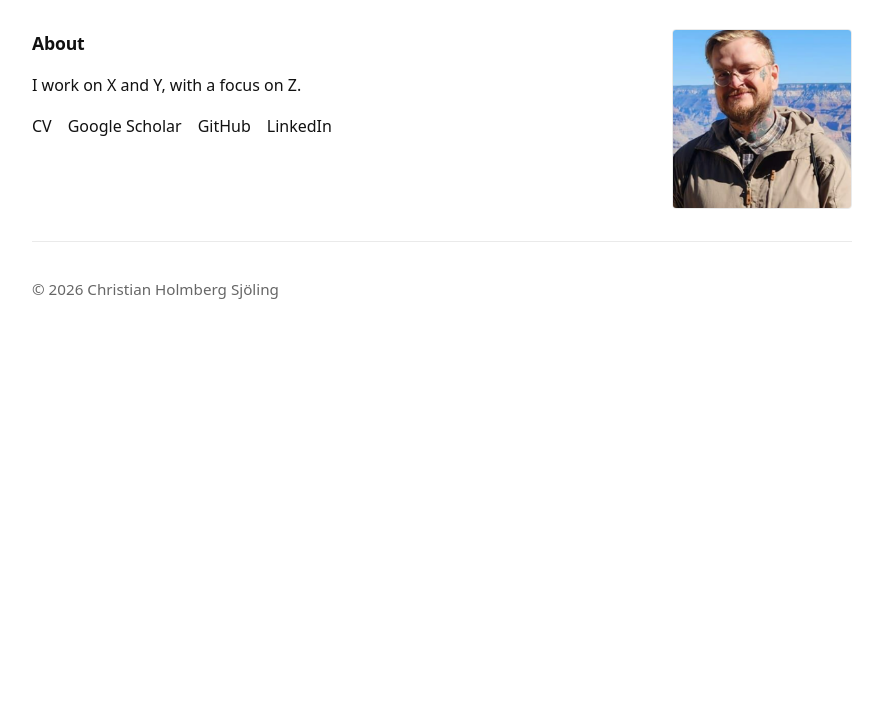
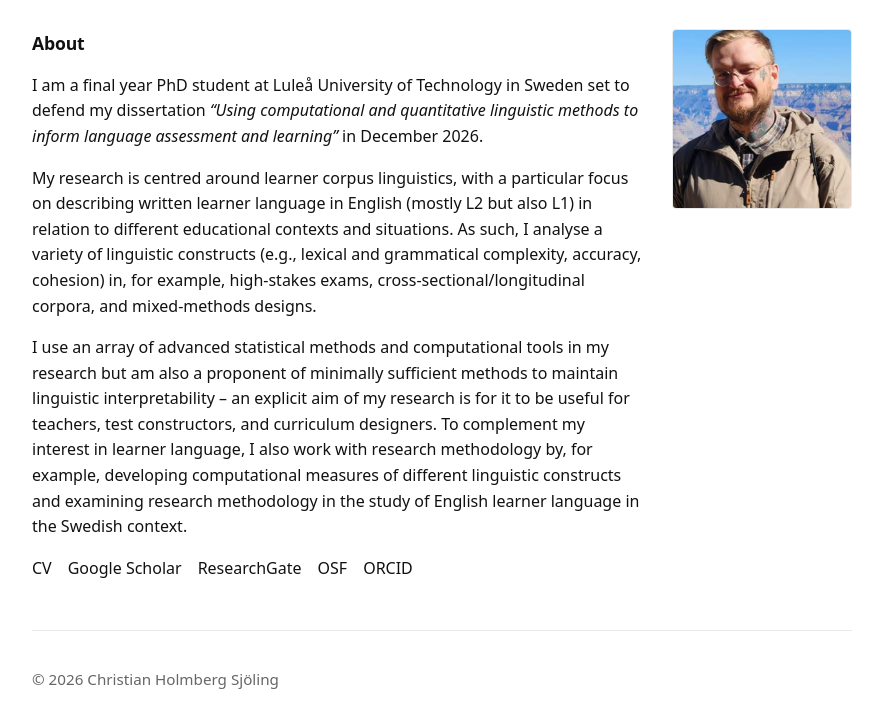
Before and after one commit to christianholmbergsjoling/christianholmbergsjoling.github.io, a plain HTML site: page index.html in a window 1280 px wide. Shown: the part 186-914 px from the top of the page, without its empty margins (198-1081 px from the left). Before the commit the page ends 800 px from the top, so only its background shows below. Drawn offline with Linux system fonts and the light colour scheme.

Commit message:
Update index.html

```diff
--- a/index.html
+++ b/index.html
@@ -25,15 +25,44 @@
       <div class="about-grid">
         <div>
           <h2>About</h2>
+
           <p>
-            I work on X and Y, with a focus on Z.
+            I am a final year PhD student at Luleå University of Technology in Sweden
+            set to defend my dissertation <em>“Using computational and quantitative
+            linguistic methods to inform language assessment and learning”</em> in
+            December 2026.
+          </p>
+
+          <p>
+            My research is centred around learner corpus linguistics, with a particular
+            focus on describing written learner language in English (mostly L2 but also
+            L1) in relation to different educational contexts and situations. As such,
+            I analyse a variety of linguistic constructs (e.g., lexical and grammatical
+            complexity, accuracy, cohesion) in, for example, high-stakes exams,
+            cross-sectional/longitudinal corpora, and mixed-methods designs.
+          </p>
+
+          <p>
+            I use an array of advanced statistical methods and computational tools in my
+            research but am also a proponent of minimally sufficient methods to maintain
+            linguistic interpretability – an explicit aim of my research is for it to be
+            useful for teachers, test constructors, and curriculum designers. To
+            complement my interest in learner language, I also work with research
+            methodology by, for example, developing computational measures of different
+            linguistic constructs and examining research methodology in the study of
+            English learner language in the Swedish context.
           </p>
 
           <p class="links">
             <a href="CV.pdf">CV</a>
-            <a href="#">Google Scholar</a>
-            <a href="#">GitHub</a>
-            <a href="#">LinkedIn</a>
+            <a href="https://scholar.google.com/citations?user=iDh0f7cAAAAJ&hl=sv&oi=ao">
+              Google Scholar
+            </a>
+            <a href="https://www.researchgate.net/profile/Christian_Holmberg_Sjoeling?ev=hdr_xprf">
+              ResearchGate
+            </a>
+            <a href="https://osf.io/htbxs/">OSF</a>
+            <a href="https://orcid.org/0000-0002-3369-178X">ORCID</a>
           </p>
         </div>
 
```
